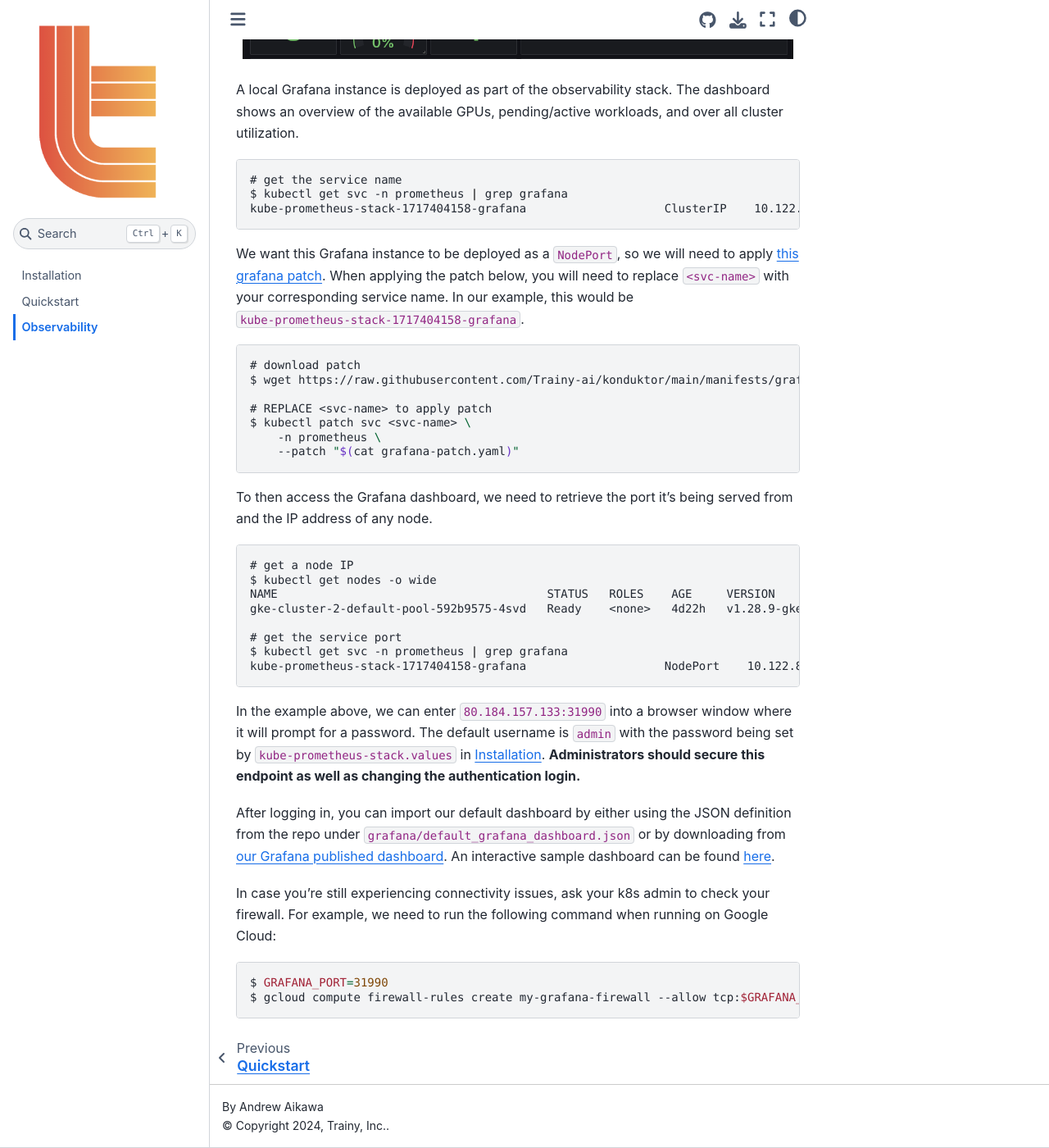
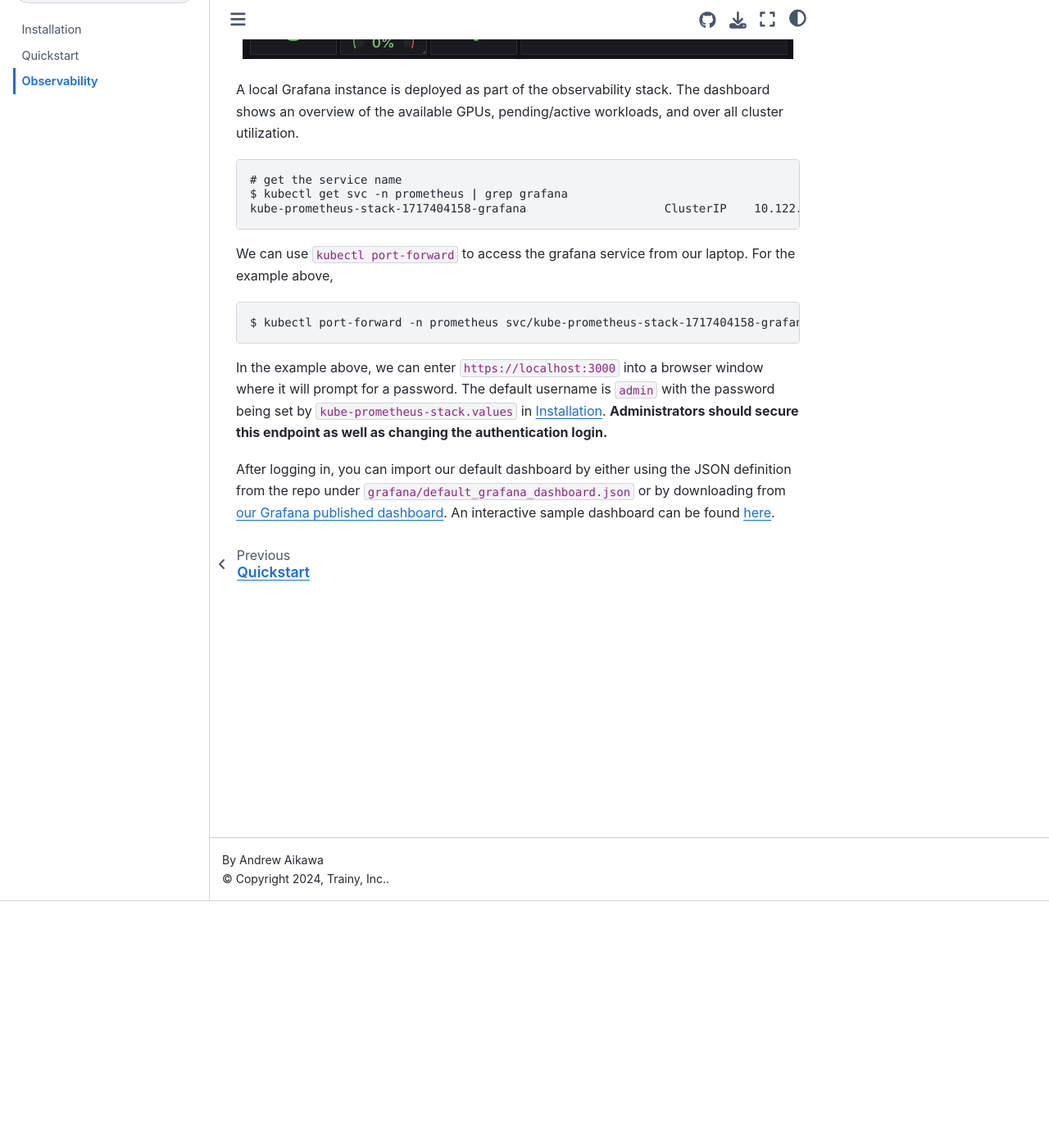
Before and after one commit to Trainy-ai/konduktor, a Sphinx documentation site: the page built from docs/source/getting-started/observability.rst, in a window 1280 px wide and 1400 px high, scrolled down 301 px. Shown: the whole window at 82% size. Built offline with Sphinx 7.4.7 and the Sphinx Book theme 1.1.4, drawn with Linux system fonts in a browser that asks for light colours.

Commit message:
switch to reading from grafana dash via port-forward

```diff
--- a/docs/source/getting-started/observability.rst
+++ b/docs/source/getting-started/observability.rst
@@ -18,44 +18,16 @@
     $ kubectl get svc -n prometheus | grep grafana
     kube-prometheus-stack-1717404158-grafana                    ClusterIP    10.122.81.251   <none>        80/TCP                    4d2h
 
-We want this Grafana instance to be deployed as a :code:`NodePort`, so we will need to apply `this grafana patch <https://raw.githubusercontent.com/Trainy-ai/konduktor/main/manifests/grafana-patch.yaml>`_.
-When applying the patch below, you will need to replace :code:`<svc-name>` with your corresponding service name. In our example, this would be :code:`kube-prometheus-stack-1717404158-grafana`.
+We can use :code:`kubectl port-forward` to access the grafana service from our laptop. For the example above,
 
 .. code-block:: console
 
-    # download patch
-    $ wget https://raw.githubusercontent.com/Trainy-ai/konduktor/main/manifests/grafana-patch.yaml
+    $ kubectl port-forward -n prometheus svc/kube-prometheus-stack-1717404158-grafana 3000:80
 
-    # REPLACE <svc-name> to apply patch
-    $ kubectl patch svc <svc-name> \
-        -n prometheus \
-        --patch "$(cat grafana-patch.yaml)"
-
-To then access the Grafana dashboard, we need to retrieve the port it's being served from and
-the IP address of any node.
-
-.. code-block:: console
-
-    # get a node IP
-    $ kubectl get nodes -o wide
-    NAME                                       STATUS   ROLES    AGE     VERSION               INTERNAL-IP   EXTERNAL-IP      OS-IMAGE             KERNEL-VERSION    CONTAINER-RUNTIME
-    gke-cluster-2-default-pool-592b9575-4svd   Ready    <none>   4d22h   v1.28.9-gke.1000000   10.128.0.90   80.184.157.133   Ubuntu 22.04.4 LTS   5.15.0-1054-gke   containerd://1.7.13
-
-    # get the service port
-    $ kubectl get svc -n prometheus | grep grafana
-    kube-prometheus-stack-1717404158-grafana                    NodePort    10.122.81.251   <none>        80:31990/TCP                    4d2h
-
-In the example above, we can enter :code:`80.184.157.133:31990` into a browser window where it will prompt for a password.
+In the example above, we can enter :code:`https://localhost:3000` into a browser window where it will prompt for a password.
 The default username is :code:`admin` with the password being set by :code:`kube-prometheus-stack.values` in :doc:`/getting-started/installation`.
 **Administrators should secure this endpoint as well as changing the authentication login.**
 
 After logging in, you can import our default dashboard by either using the JSON definition from the repo under :code:`grafana/default_grafana_dashboard.json`
 or by downloading from `our Grafana published dashboard <https://grafana.com/grafana/dashboards/21231-konduktor/>`_.
 An interactive sample dashboard can be found `here <https://snapshots.raintank.io/dashboard/snapshot/aUOb6ZQzCheglWM84xTAvqwX4zQHTaUf?orgId=0>`_.
-
-In case you're still experiencing connectivity issues, ask your k8s admin to check your firewall. For example, we need to run the following command when running on Google Cloud:
-
-.. code-block:: console
-
-    $ GRAFANA_PORT=31990
-    $ gcloud compute firewall-rules create my-grafana-firewall --allow tcp:$GRAFANA_PORT
```
